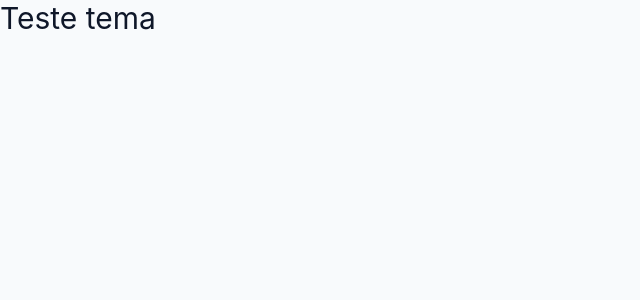
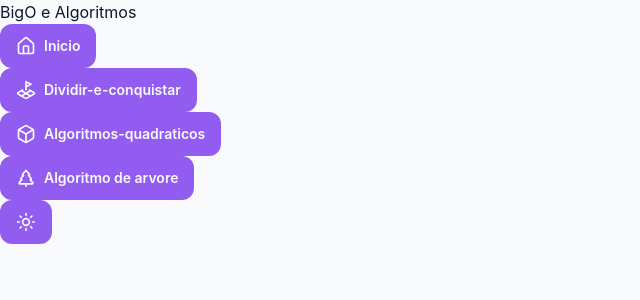
Before and after one commit to Apenas1Hugo/BigO_Algoritmos, a React (Vite) app in the folder BigO_Algoritimos/: page / in a window 1280 px wide. Shown: the top 300 px of the page, without its empty margins (0-640 px from the left). Built offline with nearby package versions, Linux system fonts and the light colour scheme.

Commit message:
NavBar
Barra de navegação para controlar o tema e navegar entre as rotas.

```diff
--- /dev/null
+++ b/BigO_Algoritimos/src/components/Layout/Navbar.tsx
@@ -0,0 +1,47 @@
+import { Sun, MoonStar, House, LandPlot, Box, TreePine } from "lucide-react";
+
+import { useNavigate } from "react-router-dom";
+import { useTheme } from "../../hooks/useTheme";
+
+import { Button } from "../Shared/Button";
+
+export function Navbar() {
+  const navigate = useNavigate();
+  const { theme, toggleTheme } = useTheme();
+
+  return (
+    <nav>
+      <div>
+        <h3>BigO e Algoritmos</h3>
+      </div>
+      <div>
+        <Button icon={House} onClick={() => void navigate("/")}>
+          {" "}
+          <span className="hidden sm:inline">Inicio</span>
+        </Button>
+
+        <Button
+          icon={LandPlot}
+          onClick={() => void navigate("/dividir-e-conquistar")}
+        >
+          {" "}
+          <span className="hidden sm:inline">Dividir-e-conquistar</span>
+        </Button>
+        <Button
+          icon={Box}
+          onClick={() => void navigate("/algoritmos-quadraticos")}
+        >
+          {" "}
+          <span className="hidden sm:inline">Algoritmos-quadraticos</span>
+        </Button>
+        <Button icon={TreePine} onClick={() => void navigate("/arvore")}>
+          {" "}
+          <span className="hidden sm:inline">Algoritmo de arvore</span>
+        </Button>
+        <Button icon={theme === "light" ? Sun : MoonStar} onClick={toggleTheme}>
+          {" "}
+        </Button>
+      </div>
+    </nav>
+  );
+}
--- a/BigO_Algoritimos/src/index.css
+++ b/BigO_Algoritimos/src/index.css
@@ -1,2 +1,13 @@
 @import "tailwindcss";
 @import "./styles/theme.css";
+
+@layer base {
+  body {
+    @apply bg-background text-foreground;
+    width: 100%;
+    height: 100%;
+    transition:
+      background-color 0.3s ease,
+      color 0.3s ease;
+  }
+}
--- a/BigO_Algoritimos/src/router.tsx
+++ b/BigO_Algoritimos/src/router.tsx
@@ -1,12 +1,12 @@
 import { createBrowserRouter } from "react-router-dom";
+
+import { Navbar } from "./components/Layout/Navbar"
 
 export const router = createBrowserRouter([
   {
     path: "/",
     element: (
-      <div className="min-h-screen bg-background text-foreground">
-        <h1 className="text-3xl">Teste tema</h1>
-      </div>
+      <Navbar></Navbar>
     ),
   },
   {
```
